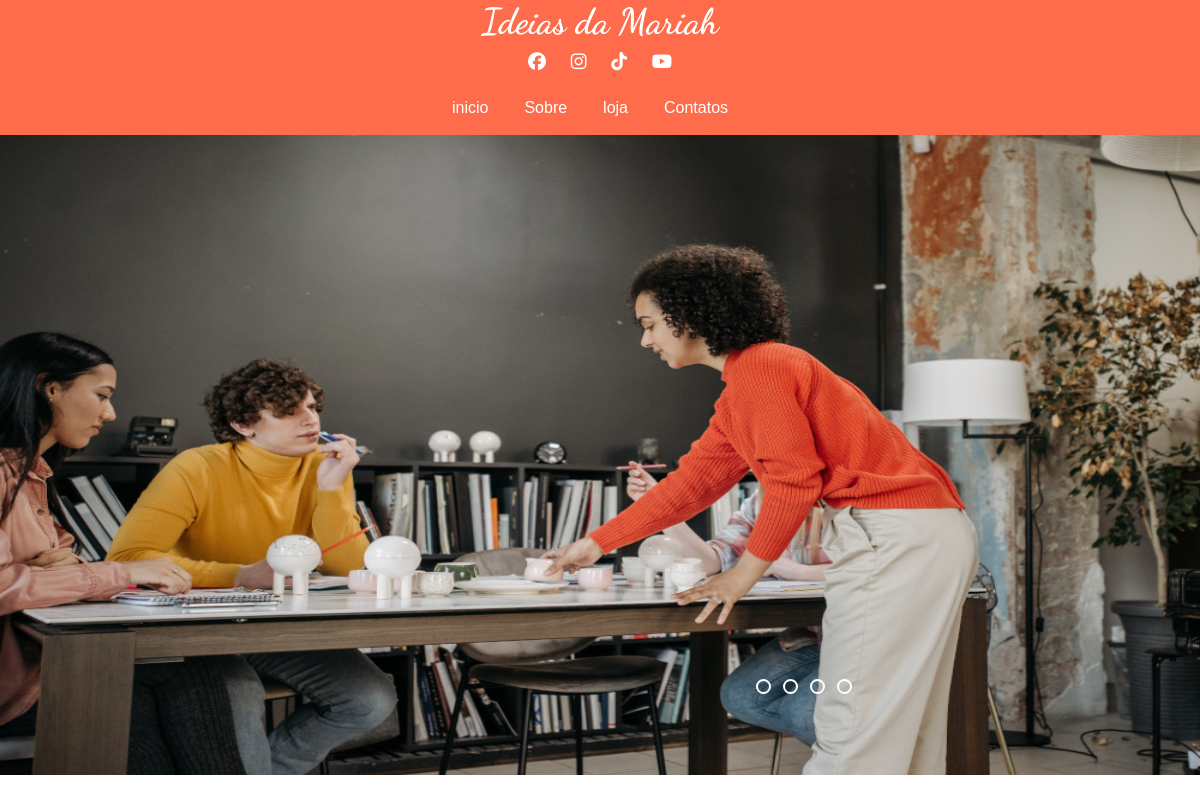
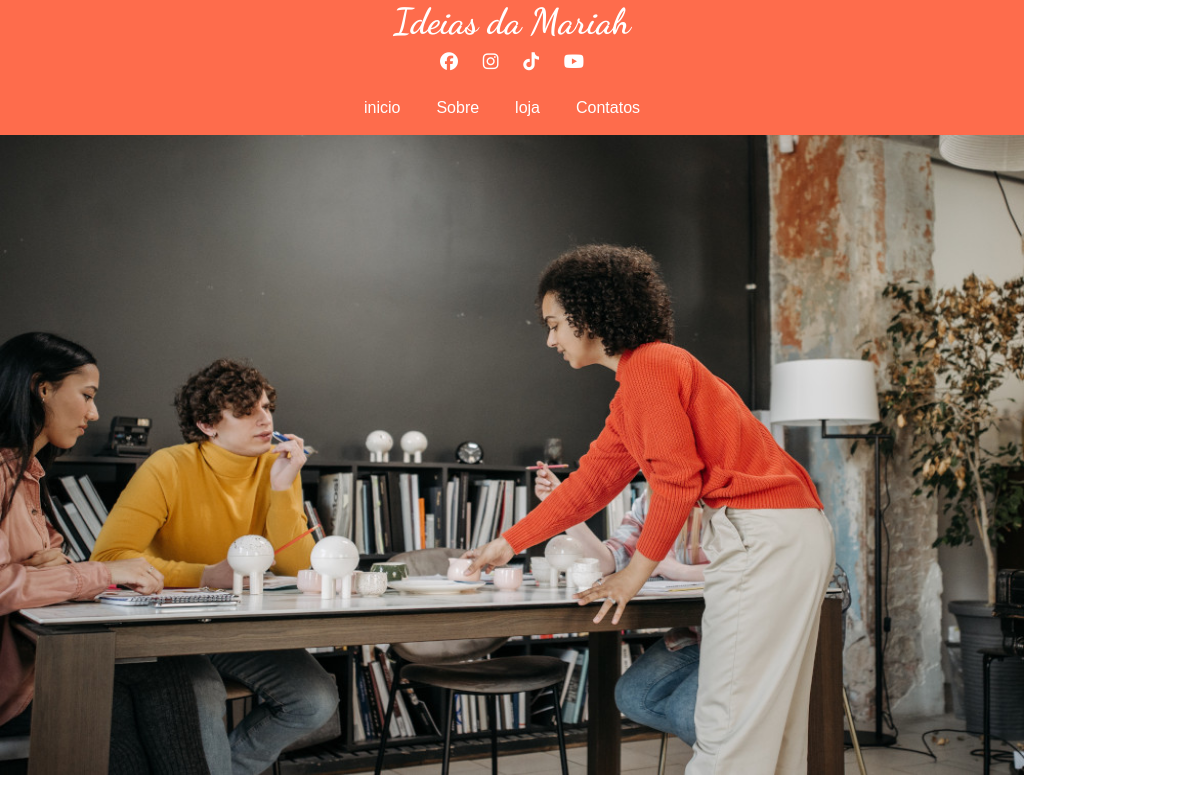
Before and after one commit to joaocarlosweb/EdnaMariah, a plain HTML site: page index.html in a window 1024 px wide. Shown: the whole page, 1200 px wide, since content can reach past the window. Drawn offline with Linux system fonts and the light colour scheme.

Commit message:
nova atlz
responsivo edna mariah

```diff
--- a/estilo/index.css
+++ b/estilo/index.css
@@ -72,7 +72,7 @@ body{
     border-radius: 10px;
 }
 .container{
-    width: 1200px;
+    width: 100%;
     height: 80vh;
     overflow: hidden;
     text-align: center;
@@ -84,7 +84,7 @@ body{
     height: 100%;
 }
 .nav{
-    position: absolute;
+
     bottom: 100px;
     left: 750px;
     display: flex;
--- a/estilo/responsivo.css
+++ b/estilo/responsivo.css
@@ -1,23 +1,18 @@
-@media(min-width:850px) and (max-width:1200px){
-    .cabeçalho{
-        margin: auto;
-        width: 1200px;
-
-    }
-    .links{
-        display: flex;
-    }
-}
-@media(min-width:500px) and (max-width:860px){
-    .cabeçalho{
-        width: 1200px;
-        margin: auto;
-
-    }
-}
 @media(min-width:1201px) and (max-width:1900px){
     .cabeçalho{
         width: 100%;
         margin: auto;
     }
 }
+@media(min-width:850px) and (max-width:1200px){
+    .cabeçalho{
+        width: 100%;
+        margin: auto;
+}
+}
+@media(min-width:500px) and (max-width:860px){
+    .cabeçalho{
+        width: 100%;
+        margin: auto;
+    }
+}
```
